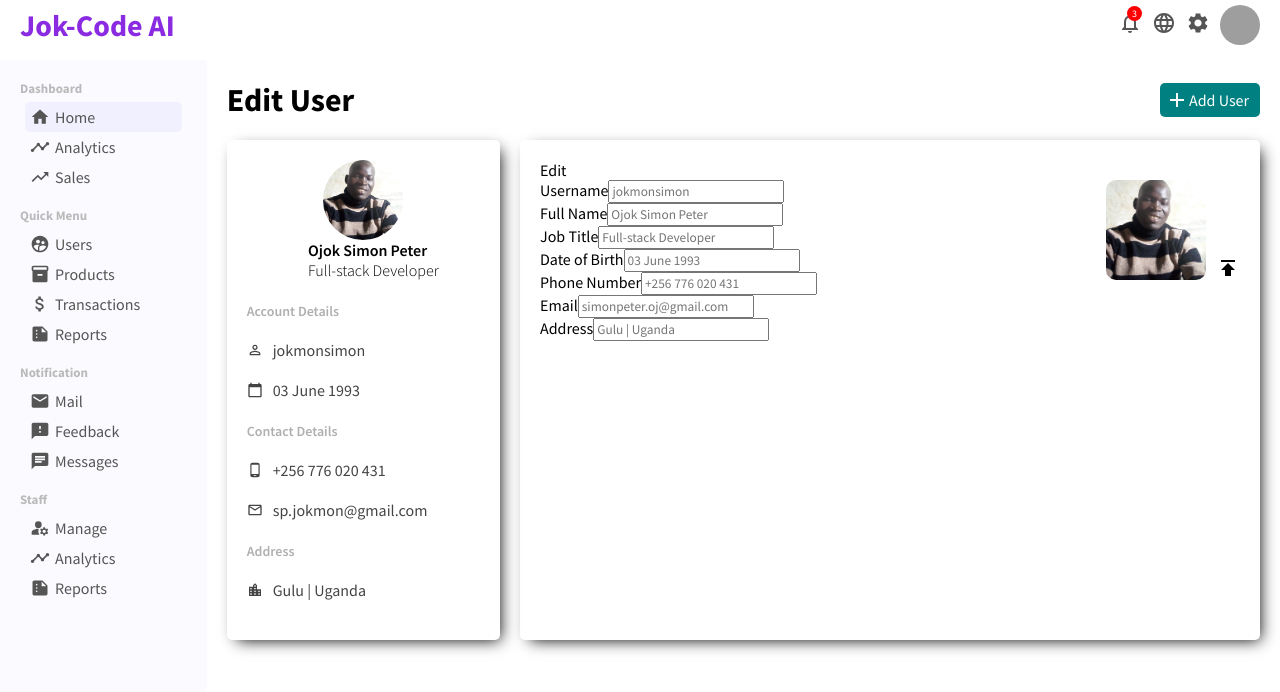
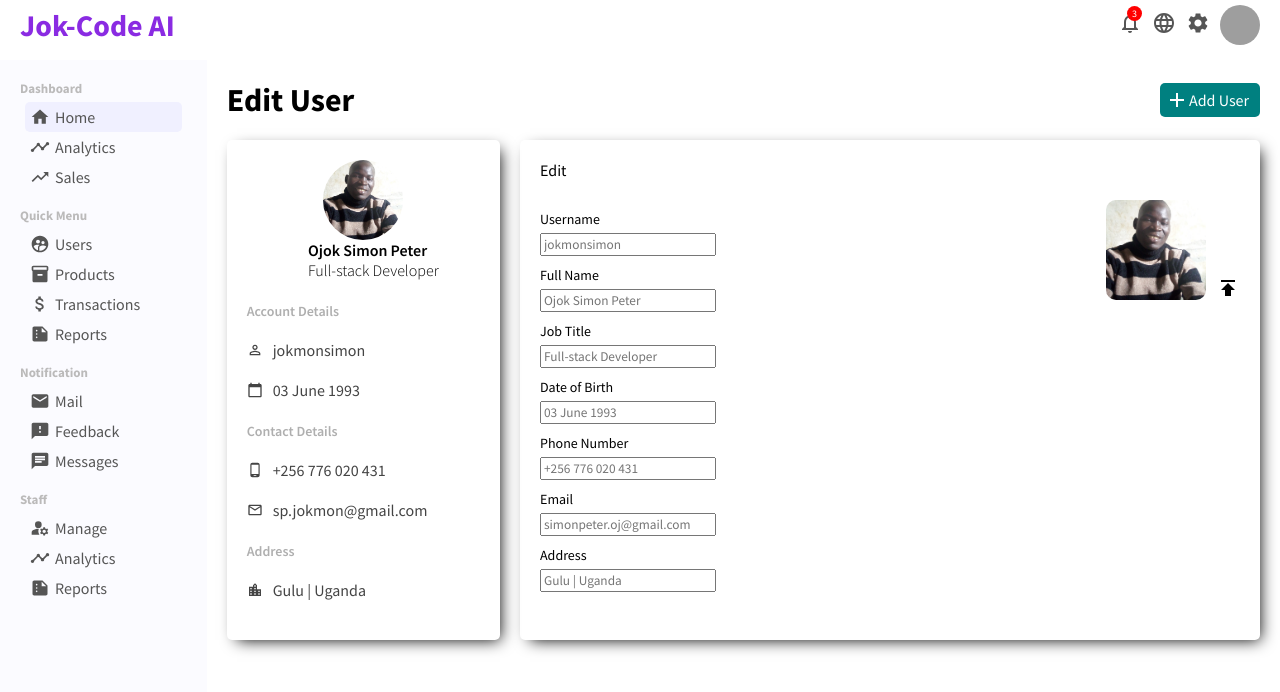
Before and after one commit to Jokmonsimon/react-admin-dashboard, a React (Create React App) app: page /user/1 in a window 1280 px wide. Shown: the top 692 px of the page. Built offline with nearby package versions, Linux system fonts and the light colour scheme; grey boxes are pictures that could not be loaded.

Commit message:
New update

```diff
--- a/src/pages/user/User.css
+++ b/src/pages/user/User.css
@@ -102,9 +102,15 @@
   margin-left: 10px;
 }
 
+.upade-user-info-title {
+  font-size: 24px;
+  font-weight: 600;
+}
+
 .update-user-info-form {
   display: flex;
   justify-content: space-between;
+  margin-top: 20px;
 }
 
 .user-profile-image {
@@ -114,3 +120,14 @@
   object-fit: cover;
   margin-right: 10px;
 }
+
+.update-user-info-details {
+  display: flex;
+  flex-direction: column;
+  margin-top: 10px;
+}
+
+.update-user-info-details > label {
+  margin-bottom: 5px;
+  font-size: 14px;
+}
```
